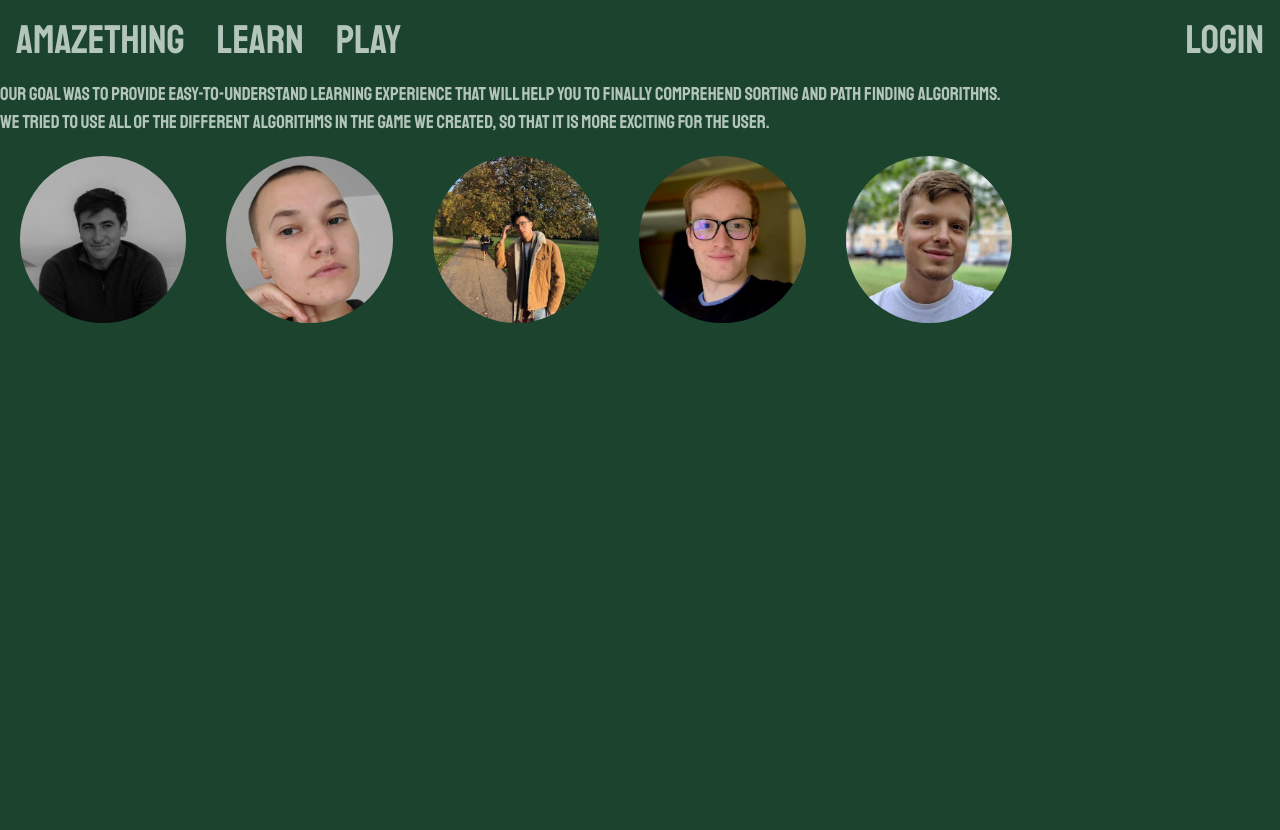
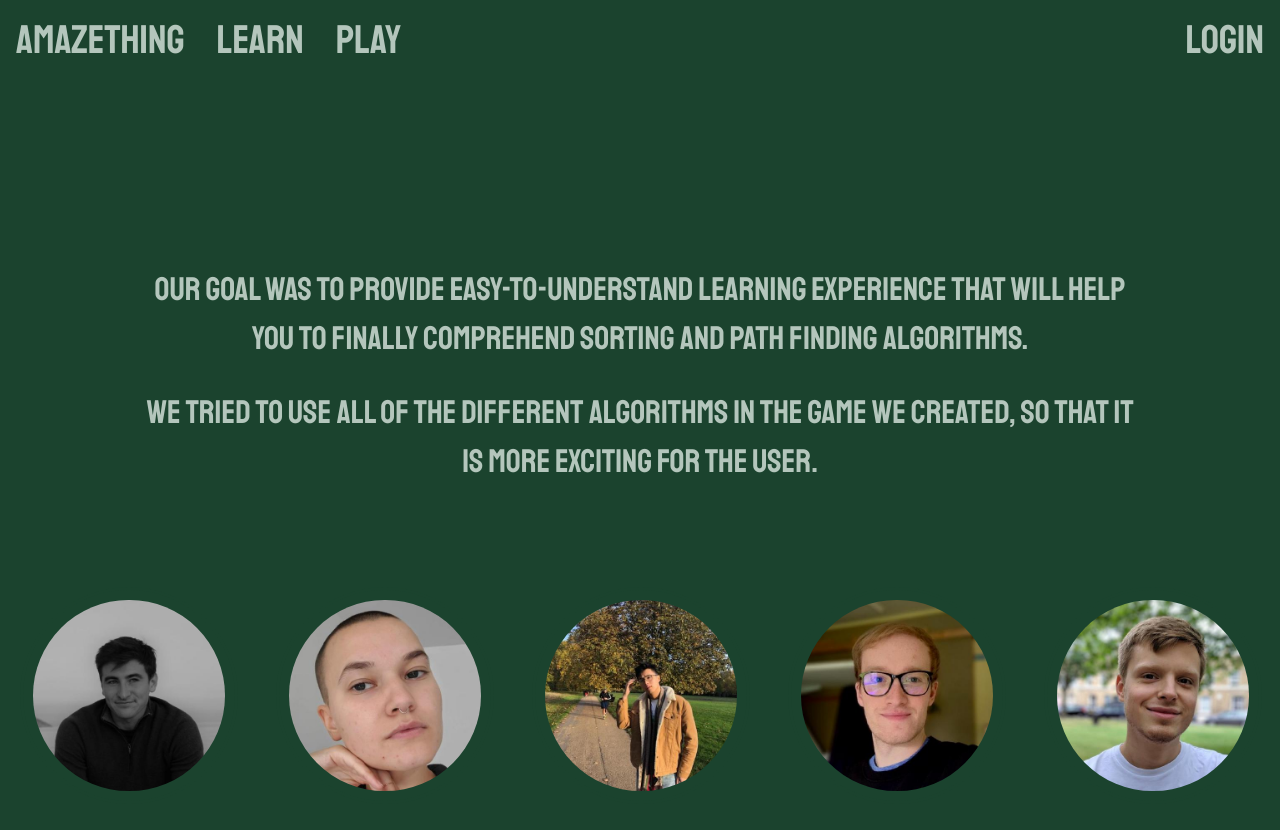
Before and after one commit to vadim-nest/aMAZEthing, a React (Vite) app in the folder Client/: page /about in a window 1280 px wide. Before the commit the page ends 800 px from the top, so only its background shows below. Built offline with nearby package versions, Linux system fonts and the light colour scheme; no server answers.

Commit message:
feat: about page done

```diff
--- a/Client/src/components/about.tsx
+++ b/Client/src/components/about.tsx
@@ -7,9 +7,11 @@ import Vadim from '../assets/authors-pics/vadim.jpg'
 
 function About() {
   return (
-    <div>
-      <h3>Our goal was to provide easy-to-understand learning experience that will help you to finally comprehend sorting and path finding algorithms.</h3>
-      <h3>We tried to use all of the different algorithms in the game we created, so that it is more exciting for the user.</h3>
+    <div className='about-wrapper'>
+      <div className='about-text'>
+        <h3>Our goal was to provide easy-to-understand learning experience that will help you to finally comprehend sorting and path finding algorithms.</h3>
+        <h3>We tried to use all of the different algorithms in the game we created, so that it is more exciting for the user.</h3>
+      </div>
 
       <div className='authors'>
         <a href='https://github.com/josepabellana' target="_blank"><img src={Josep}/></a>
--- a/Client/src/css/about.css
+++ b/Client/src/css/about.css
@@ -1,5 +1,41 @@
+.about-wrapper {
+  max-width: 1300px;
+  margin-left: auto;
+  margin-right: auto;
+  /* display: flex;
+  flex-direction: column;
+  justify-content: space-between; */
+}
+
+.about-text {
+  padding-top: 20vh;
+  margin-left: auto;
+  margin-right: auto;
+  max-width: 1000px;
+  font-size: 28px;
+  text-align: center;
+  margin-bottom: 10vh;
+}
+
+.about-text h3 {
+  margin-top: 25px
+}
+
+.authors {
+  margin-left: auto;
+  display: flex;
+
+}
+
 .authors img {
   border-radius: 50%;
-  width: 13%;
+  width: 85%;
+  border: 3px solid var(--main-green);
+  padding: 10px;
   margin: 20px;
 }
+
+.authors img:hover {
+  transition: 0.1s ease-in;
+  border: 3px solid var(--yellow);
+}
```
